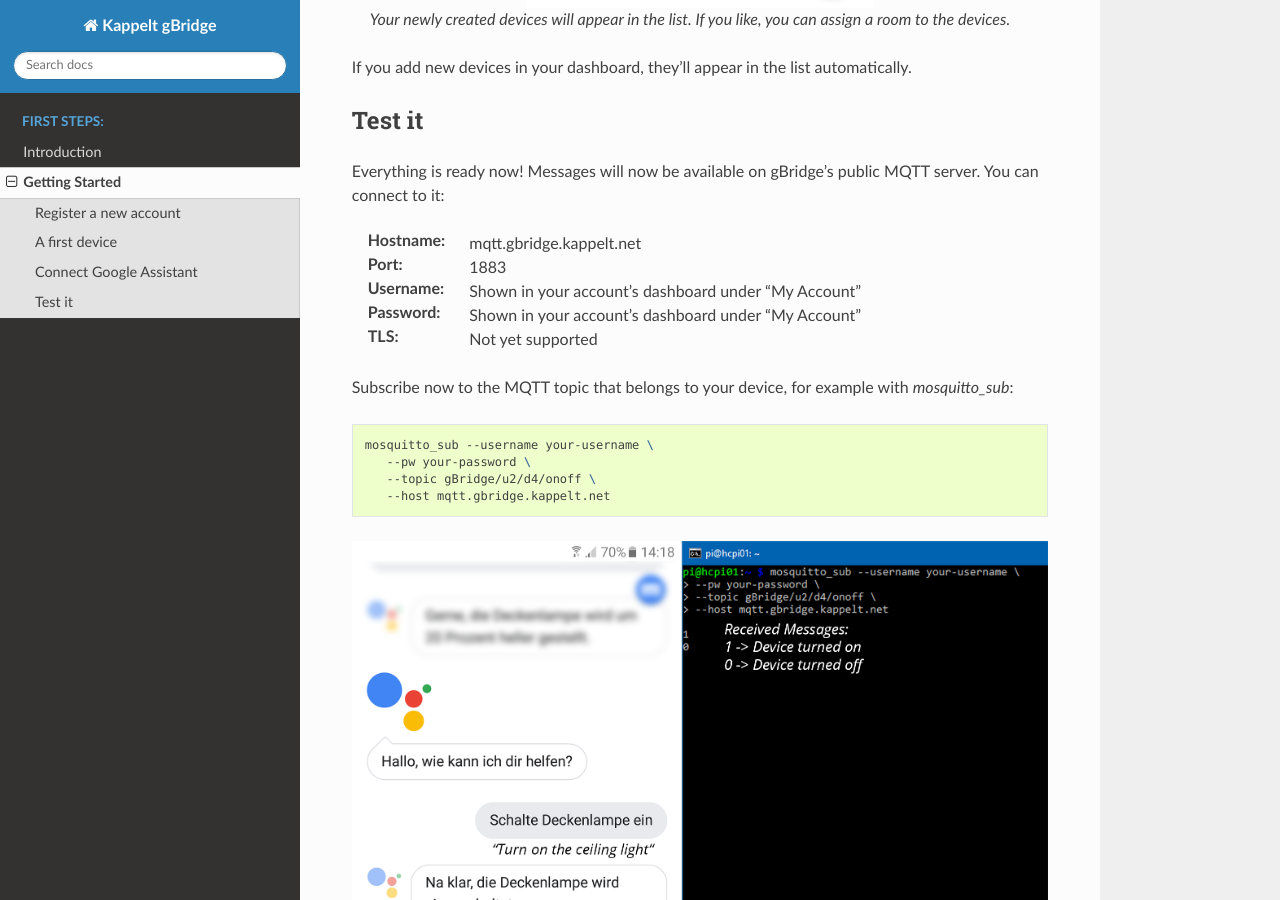
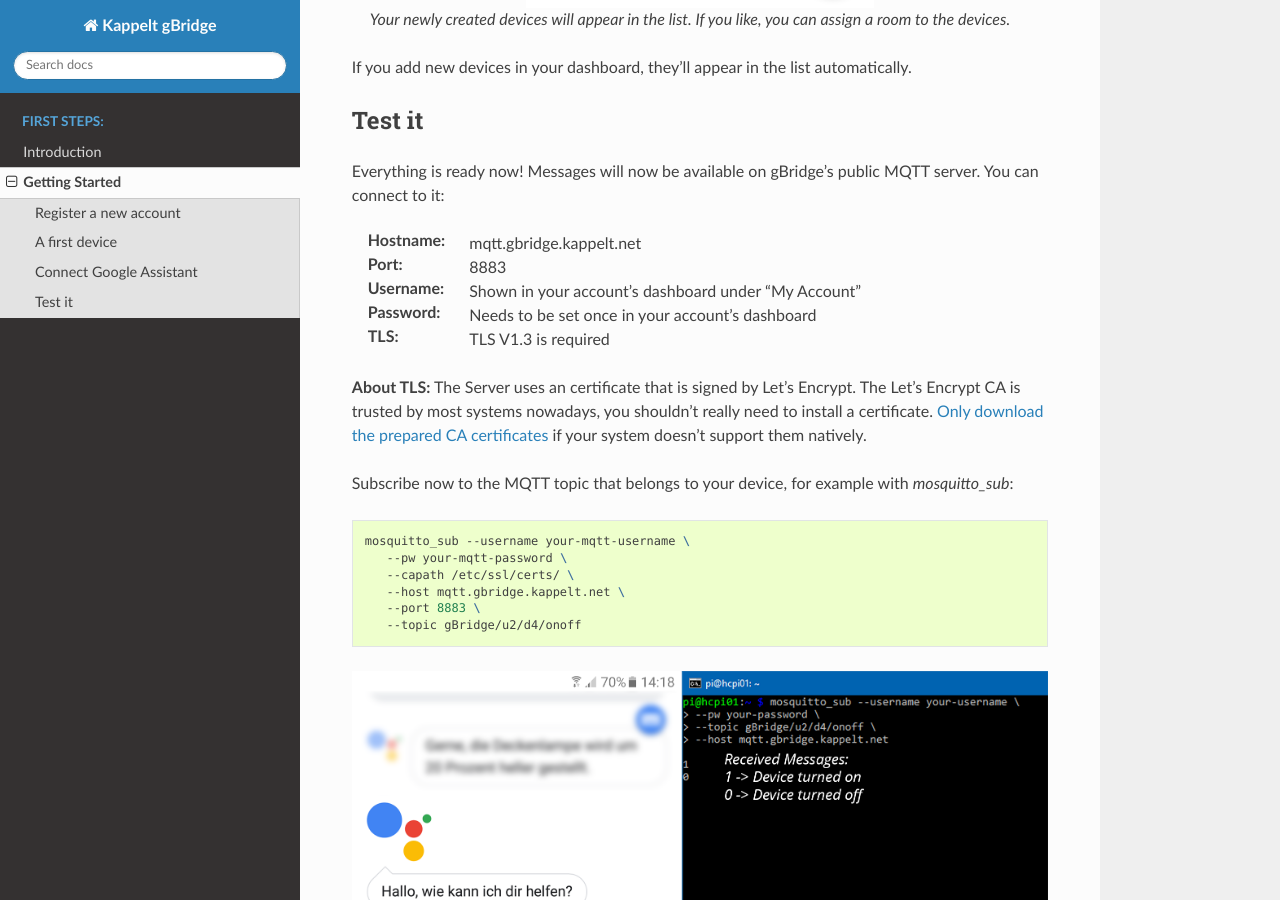
Before and after one commit to kservices/gBridge-doc, a Sphinx documentation site: the page built from source/firstSteps/gettingStarted.rst, in a window 1280 px wide and 900 px high, scrolled down 4546 px. Built offline with Sphinx 7.4.7 and the Read the Docs theme 2.0.0, drawn with Linux system fonts in a browser that asks for light colours.

Commit message:
Documentation for MQTT server TLS

```diff
--- a/source/firstSteps/gettingStarted.rst
+++ b/source/firstSteps/gettingStarted.rst
@@ -82,19 +82,25 @@
 Everything is ready now! Messages will now be available on gBridge's public MQTT server. You can connect to it:
 
 :Hostname: mqtt.gbridge.kappelt.net
-:Port: 1883
+:Port: 8883
 :Username: Shown in your account's dashboard under "My Account"
-:Password: Shown in your account's dashboard under "My Account"
-:TLS: Not yet supported
+:Password: Needs to be set once in your account's dashboard
+:TLS: TLS V1.3 is required
+
+**About TLS:** The Server uses an certificate that is signed by Let's Encrypt.
+The Let's Encrypt CA is trusted by most systems nowadays, you shouldn't really need to install a certificate.
+`Only download the prepared CA certificates <https://about.gbridge.kappelt.net/static/LetsEncrypt-AllCAs.pem>`_ if your system doesn't support them natively.
 
 Subscribe now to the MQTT topic that belongs to your device, for example with *mosquitto_sub*:
 
 .. code-block:: bash
 
-   mosquitto_sub --username your-username \
-      --pw your-password \
-      --topic gBridge/u2/d4/onoff \
-      --host mqtt.gbridge.kappelt.net
+   mosquitto_sub --username your-mqtt-username \
+      --pw your-mqtt-password \
+      --capath /etc/ssl/certs/ \
+      --host mqtt.gbridge.kappelt.net \
+      --port 8883 \
+      --topic gBridge/u2/d4/onoff
 
 .. figure:: ../_static/googlehome-try-it.png
    :width: 100%
```
